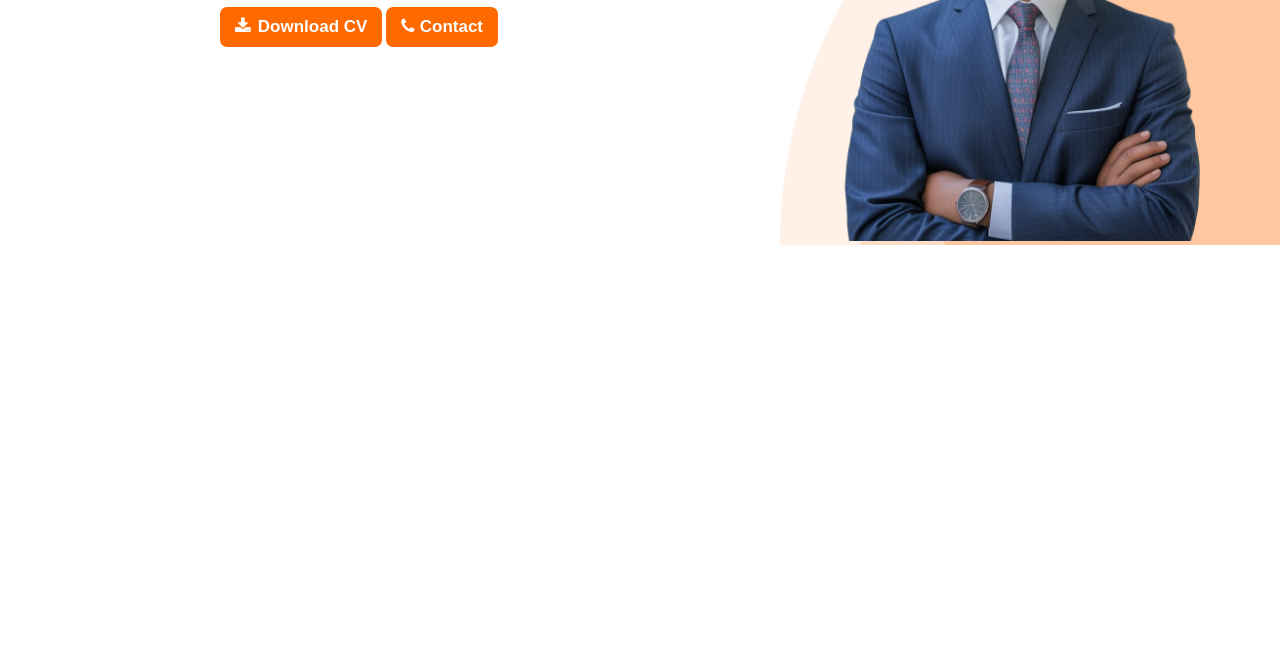
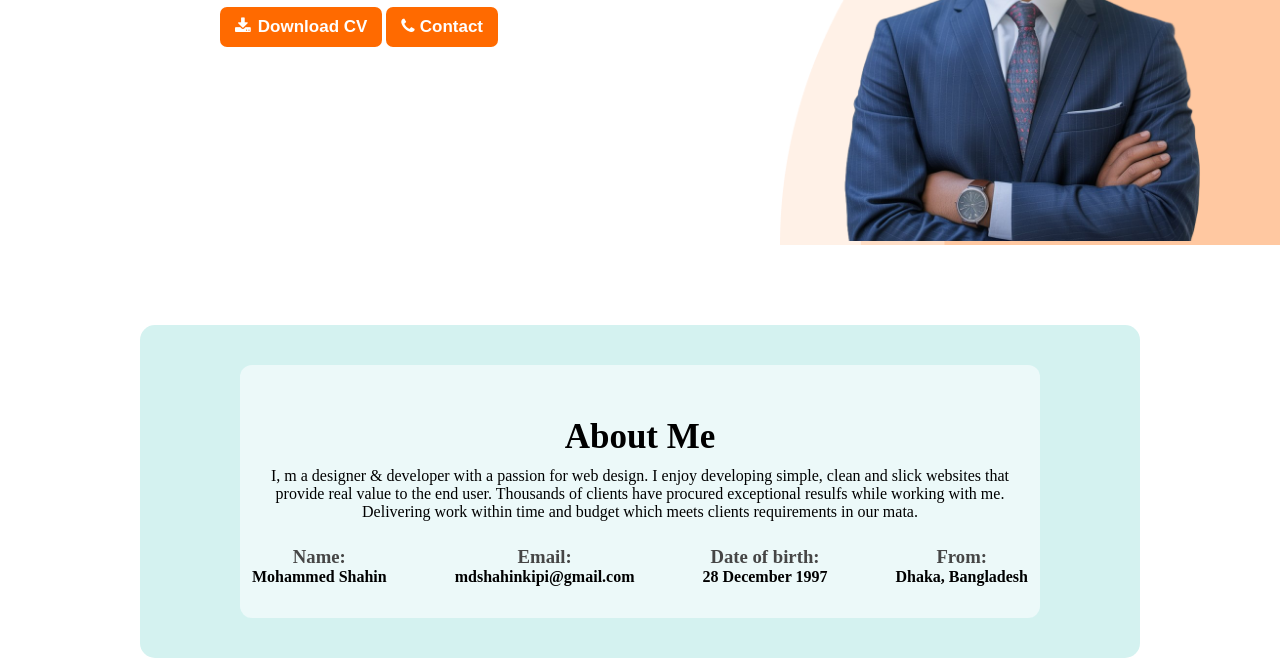
Before and after one commit to Mohammed4301/my-portfolio, a plain HTML site: page index.html in a window 1280 px wide. Shown: the part 408-1066 px from the top of the page. Before the commit the page ends 800 px from the top, so only its background shows below. Drawn offline with Linux system fonts and the light colour scheme.

Commit message:
add about section

```diff
--- a/index.html
+++ b/index.html
@@ -31,5 +31,32 @@
         </div>
     </div>
    </header>
+
+   <main>
+    <section class="about">
+        <div class="box">
+            <h1>About Me</h1>
+            <p>I, m a designer & developer with a passion for web design. I enjoy developing simple, clean and slick websites that provide real value to the end user. Thousands of clients have procured exceptional resulfs while working with me. Delivering work within time and budget which meets clients requirements in our mata.</p>
+            <div class="boxes">
+                <div class="small">
+                    <h3 class="common-color">Name:</h3>
+                    <h2>Mohammed Shahin</h2>
+                </div>
+                <div class="small">
+                    <h3 class="common-color">Email:</h3>
+                    <h2>mdshahinkipi@gmail.com</h2>
+                </div>
+                <div class="small">
+                    <h3 class="common-color">Date of birth:</h3>
+                    <h2>28 December 1997</h2>
+                </div>
+                <div class="small">
+                    <h3 class="common-color">From:</h3>
+                    <h2>Dhaka, Bangladesh</h2>
+                </div>
+            </div>
+        </div>
+    </section>
+   </main>
 </body>
 </html>
--- a/style.css
+++ b/style.css
@@ -1,6 +1,9 @@
 *{
     margin: 0%;
     padding: 0%;
+}
+.common-color{
+    color: #464646;
 }
 nav{
     display: flex;
@@ -96,6 +99,42 @@ nav li a:hover{
 .titleBanner button:hover{
     background-color: rgba(248, 89, 3, 0.622);
 }
+main{
+    width: 1120px;
+    margin: 0 auto;
+}
+.about{
+    width: 800px;
+    margin: 0 auto;
+    text-align: center;
+    background-color: hsl(176, 52%, 89%);
+    padding:40px 100px;
+    border-radius: 15px;
+}
+.box{
+    background-color: #ecf9f9;
+    border-radius: 12px;
+    padding: 12px;
+}
+.box h1{
+    font-size: 35px;
+    font-weight: bold;
+    margin-bottom: 10px;
+    margin-top: 20px;
+    padding-top: 20px;
+}
+.box p{
+    margin-bottom: 25px;
+}
+.boxes h2{
+    font-size: 16px;
+}
+.boxes{
+    display: flex;
+    justify-content: space-between;
+    padding-bottom: 20px;
+}
+
 
 @media (max-width:1099px) {
     nav {
```
